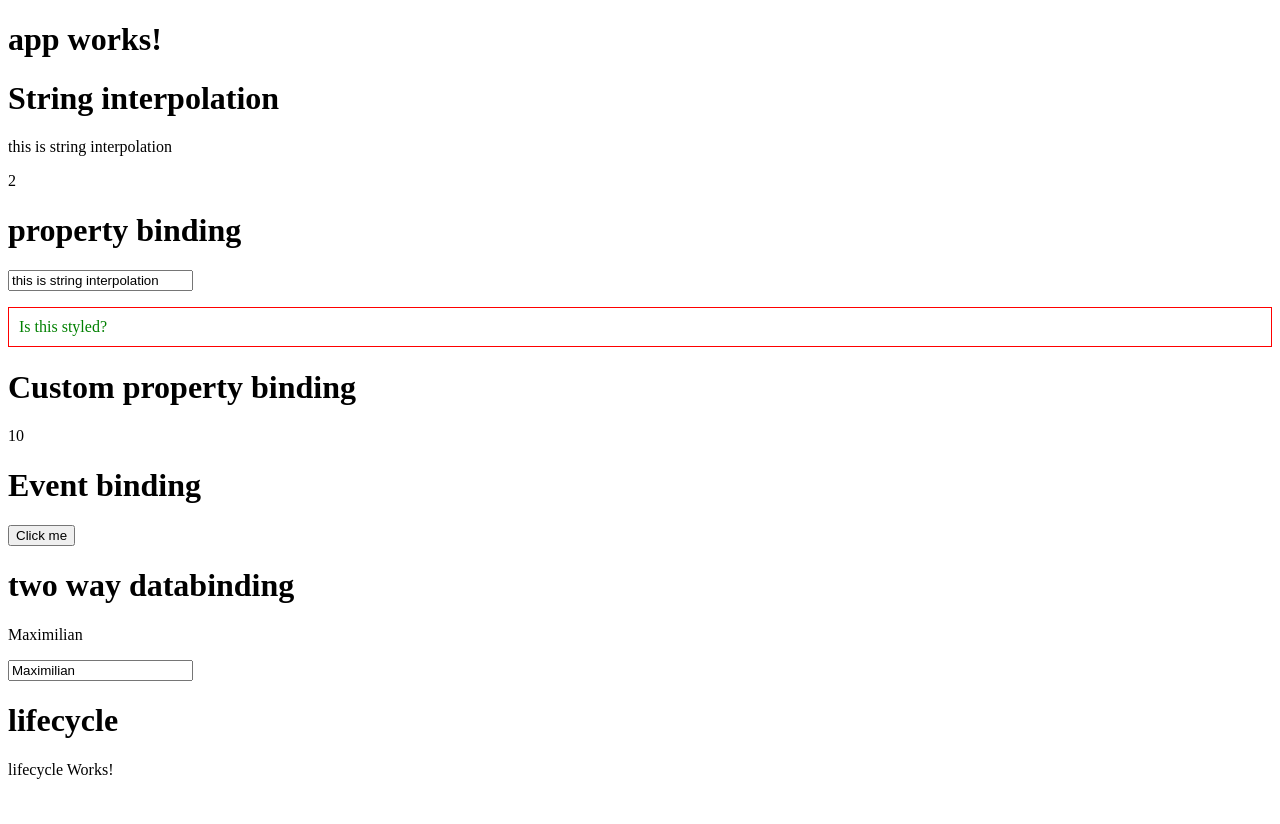
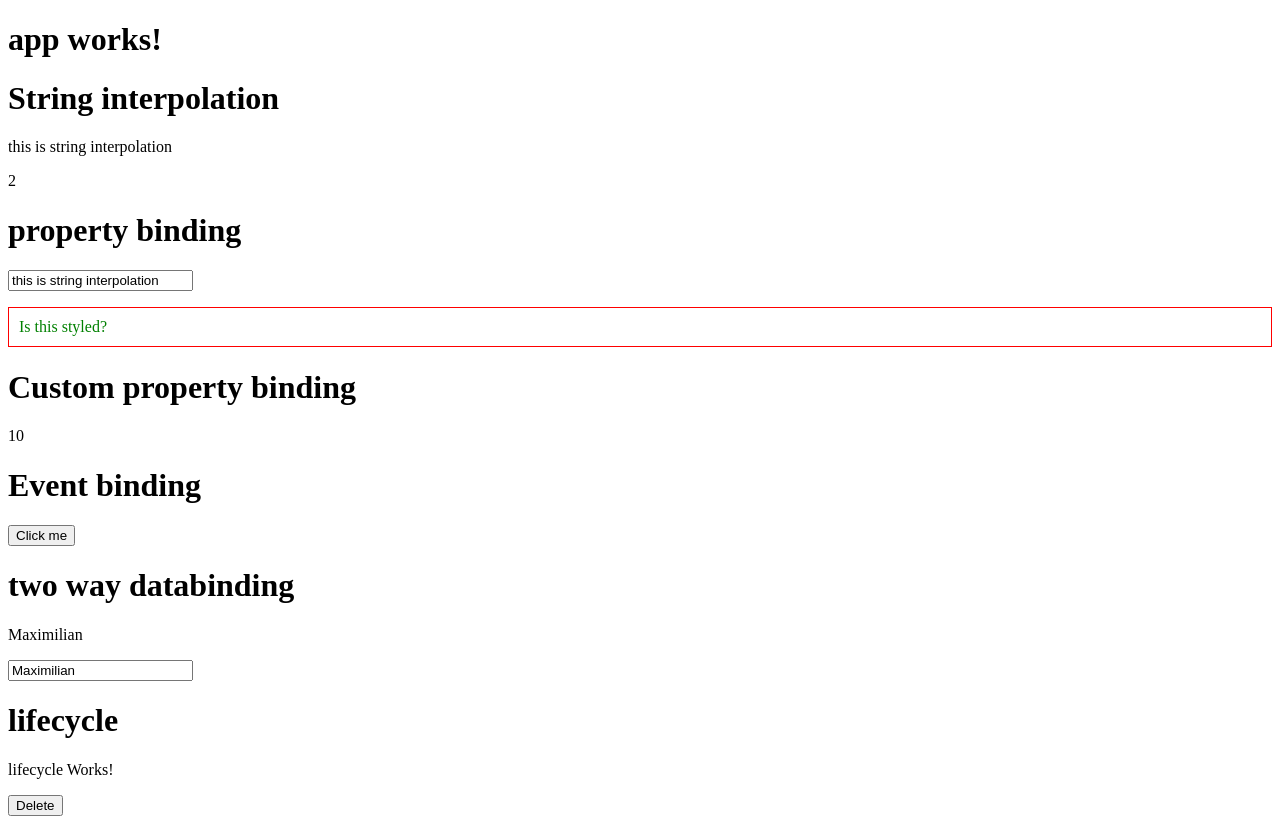
Before and after one commit to turcuciprian/udemy-ng2-course, an Angular app: page / in a window 1280 px wide. Before the commit the page ends 800 px from the top, so only its background shows below. Built offline with nearby package versions, Linux system fonts and the light colour scheme.

Commit message:
activated an onDestroy event with *ngIf

```diff
--- a/src/app/app.component.html
+++ b/src/app/app.component.html
@@ -3,4 +3,5 @@
   <app-databinding></app-databinding>
 </p>
 <h1>lifecycle</h1>
-<app-lifecycle></app-lifecycle>
+<app-lifecycle *ngIf="!delete"></app-lifecycle>
+<button type="button" name="button" (click)="delete = true">Delete</button>
--- a/src/app/app.component.ts
+++ b/src/app/app.component.ts
@@ -8,4 +8,5 @@ import { Component } from '@angular/core';
 })
 export class AppComponent {
   title = 'app works!';
+  delete = false;
 }
```
